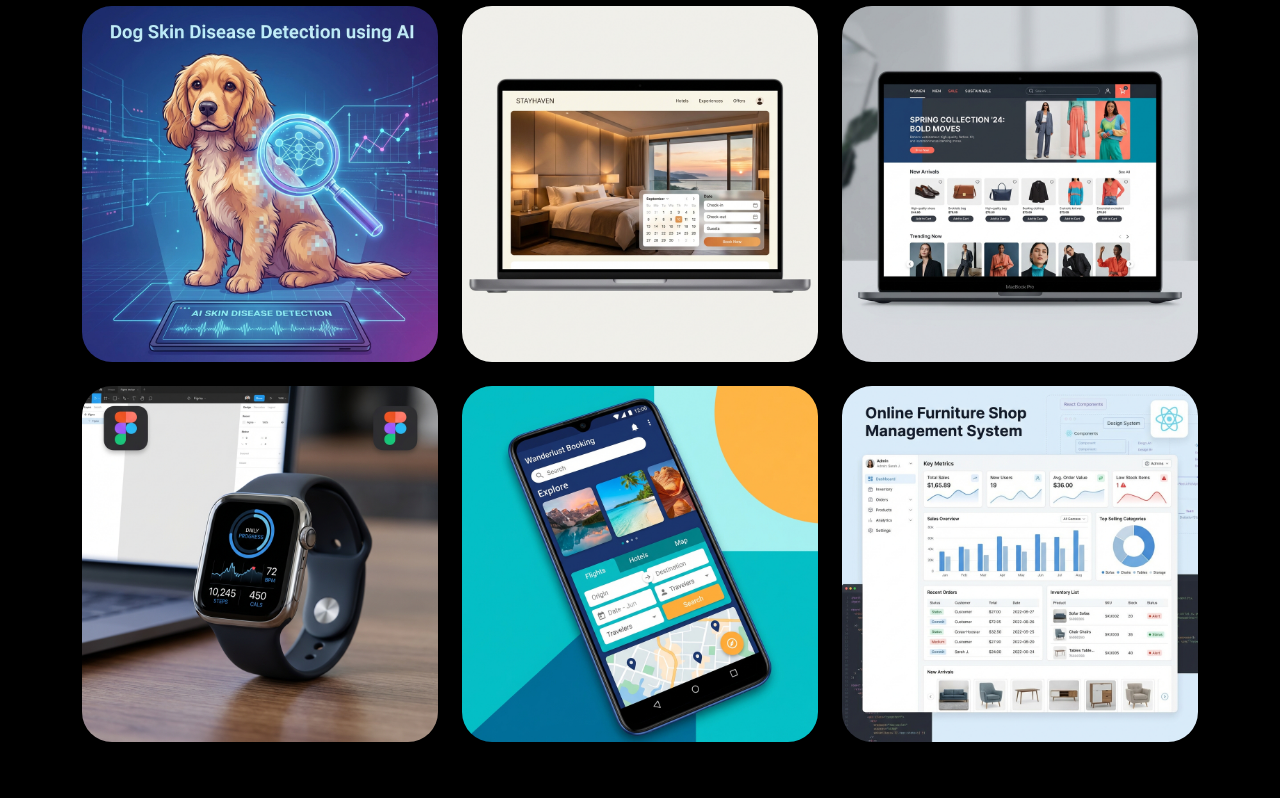
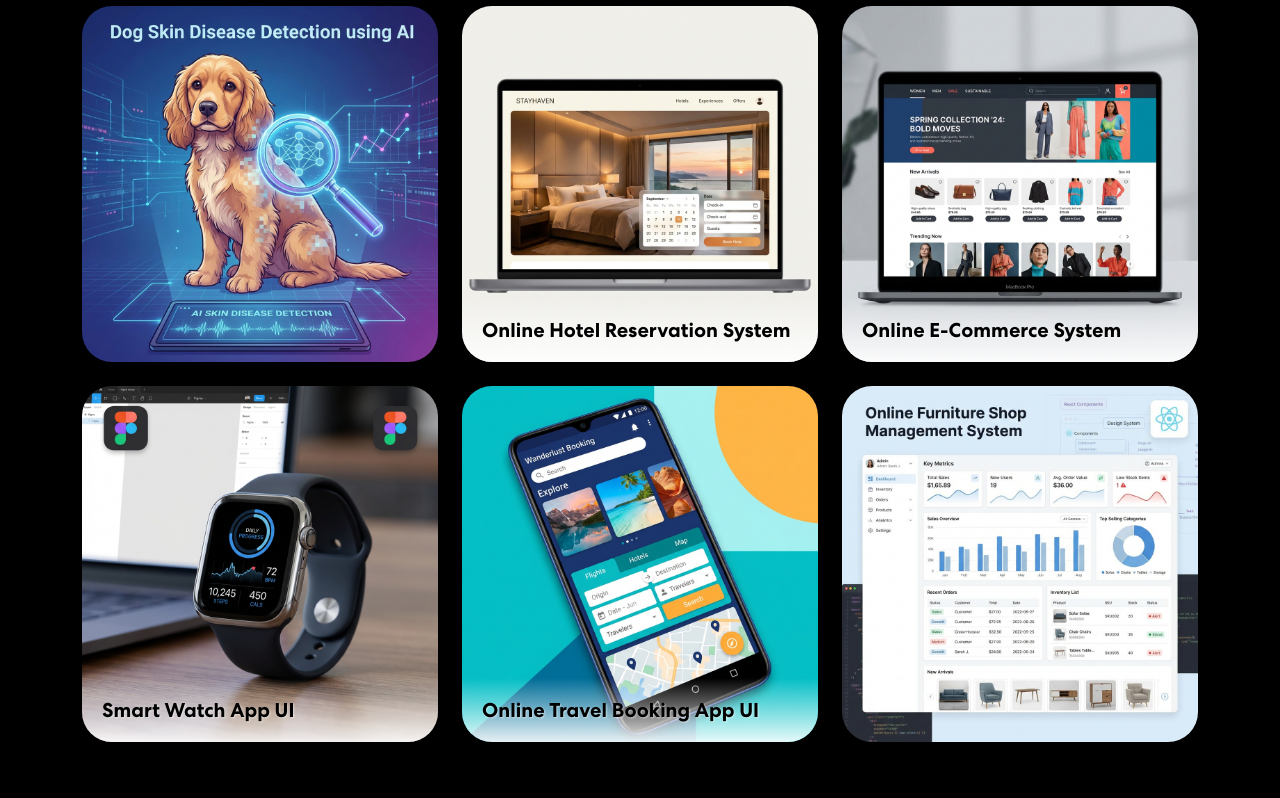
Before and after one commit to Kavinilavan1221/Kavinilavan-portfolio, a React (Create React App) app: page / in a window 1280 px wide. Shown: the part 4213-5011 px from the top of the page. Built offline with nearby package versions, Linux system fonts and the light colour scheme.

Commit message:
text style changing

```diff
--- a/src/App.css
+++ b/src/App.css
@@ -716,18 +716,54 @@ nav.navbar .navbar-toggler[aria-expanded="true"] .navbar-toggler-icon {
   opacity: 1;
 }
 
+.proj-txtx span {
+  font-style: italic;
+  font-weight: 400;
+  font-size: 16px;
+  letter-spacing: 0.8px;
+  display: block;
+  margin-top: 10px;
+}
+
+.proj-permanent-title {
+  position: absolute;
+  bottom: 0;
+  left: 0;
+  width: 100%;
+  padding: 20px;
+  background: linear-gradient(to top, rgba(255, 255, 255, 0.9) 0%, rgba(255, 255, 255, 0) 100%);
+  transition: 0.4s ease-in-out;
+  z-index: 1;
+}
+
+.proj-permanent-title h4 {
+  font-size: 20px;
+  font-weight: 700;
+  color: #000000;
+  text-shadow: 1px 1px 2px rgba(255, 255, 255, 0.5);
+  margin: 0;
+  background: none;
+  -webkit-background-clip: unset;
+  background-clip: unset;
+  -webkit-text-fill-color: initial;
+}
+
+.proj-imgbx:hover .proj-permanent-title {
+  opacity: 0;
+  transform: translateY(20px);
+}
+
 .proj-txtx h4 {
   font-size: 30px;
   font-weight: 700;
   letter-spacing: 0.8px;
   line-height: 1.1em;
-}
-
-.proj-txtx span {
-  font-style: italic;
-  font-weight: 400;
-  font-size: 15px;
-  letter-spacing: 0.8px;
+  color: #000000;
+  margin-bottom: 20px;
+  background: none;
+  -webkit-background-clip: unset;
+  background-clip: unset;
+  -webkit-text-fill-color: initial;
 }
 
 .background-image-right {
--- a/src/components/Banner.js
+++ b/src/components/Banner.js
@@ -63,7 +63,7 @@ export const Banner = () => {
                     known for my unwavering commitment to project completion and
                     meticulous attention to detail. With a fervent passion for the IT industry, I'm
                     highly motivated to explore and research its evolving facets.</p>
-                  <button onClick={() => console.log('connect')}>Let’s Connect <ArrowRightCircle size={25} /></button>
+                  <button onClick={() => document.getElementById('connect').scrollIntoView({ behavior: 'smooth' })}>Let’s Connect <ArrowRightCircle size={25} /></button>
                 </div>}
             </TrackVisibility>
           </Col>
--- a/src/components/ProjectCard.js
+++ b/src/components/ProjectCard.js
@@ -1,10 +1,15 @@
 import { Col } from "react-bootstrap";
 
-export const ProjectCard = ({ title, description, imgUrl }) => {
+export const ProjectCard = ({ title, description, imgUrl, hidePermanentTitle }) => {
   return (
     <Col size={12} sm={6} md={4}>
       <div className="proj-imgbx">
         <img src={imgUrl} />
+        {!hidePermanentTitle && (
+          <div className="proj-permanent-title">
+            <h4>{title}</h4>
+          </div>
+        )}
         <div className="proj-txtx">
           <h4>{title}</h4>
           <span>{description}</span>
--- a/src/components/Projects.js
+++ b/src/components/Projects.js
@@ -14,9 +14,10 @@ export const Projects = () => {
 
   const projects = [
     {
-      title: "Dogs Skin Disease Detection and Treatment Suggestion",
+      title: "Dogs Skin Disease Detection and Treatment Suggestions",
       description: "Research using CNN (MobileNet V2) & Federated Learning (FedAVG) for disease detection and treatment suggestions.",
       imgUrl: dogSkinImg,
+      hidePermanentTitle: true,
     },
     {
       title: "Online Hotel Reservation System",
@@ -42,6 +43,7 @@ export const Projects = () => {
       title: "Online Furniture Shop Management",
       description: "MERN Stack System (React, Node, Express, MongoDB). Features Complaint Forms, Admin Dashboard, Reports, Search.",
       imgUrl: furnitureImg,
+      hidePermanentTitle: true,
     },
   ];
 
```
